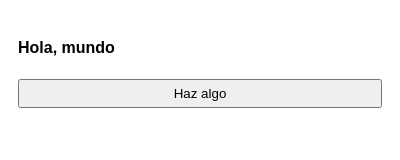
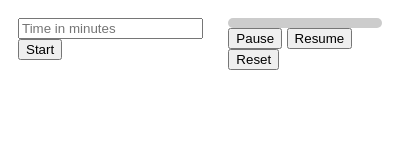
Before and after one commit to SuKuShaing/Extension-Simple-Timer, a browser extension: page popup.html in a window 400 px wide. Drawn offline with Linux system fonts and the light colour scheme.

Commit message:
base inicial del timer

```diff
--- a/popup.html
+++ b/popup.html
@@ -2,22 +2,47 @@
 <html>
 	<head>
 		<meta charset="utf-8" />
-		<title>Popup</title>
+		<title>Simple Timer</title>
 		<style>
 			body {
 				min-width: 200px;
 				font-family: Arial, sans-serif;
 				padding: 10px;
 			}
-			button {
-				width: 100%;
-				padding: 5px;
-			}
+            .timer {
+                display: flex;
+                gap: 10px;
+            }
+            .time-bar {
+                width: 100%;
+                height: 10px;
+                background-color: #ccc;
+                border-radius: 5px;
+            }
+            .time-bar-fill {
+                width: 0;
+                height: 10px;
+                background-color: #007bff;
+                border-radius: 5px;
+            }
 		</style>
 	</head>
 	<body>
-		<h4>Hola, mundo</h4>
-		<button id="btn">Haz algo</button>
-		<script src="popup.js"></script>
+        <section class="timer">
+            <div class="paused">
+                <input type="number" placeholder="Time in minutes">
+                <button>Start</button>
+            </div>
+            <div class="active">
+                <!-- time bar that goes backwards -->
+                <div class="time-bar">
+                    <div class="time-bar-fill"></div>
+                </div>
+                <button>Pause</button>
+                <button>Resume</button>
+                <button>Reset</button>
+            </div>
+        </section>
 	</body>
+    <script src="popup.js"></script>
 </html>
```
